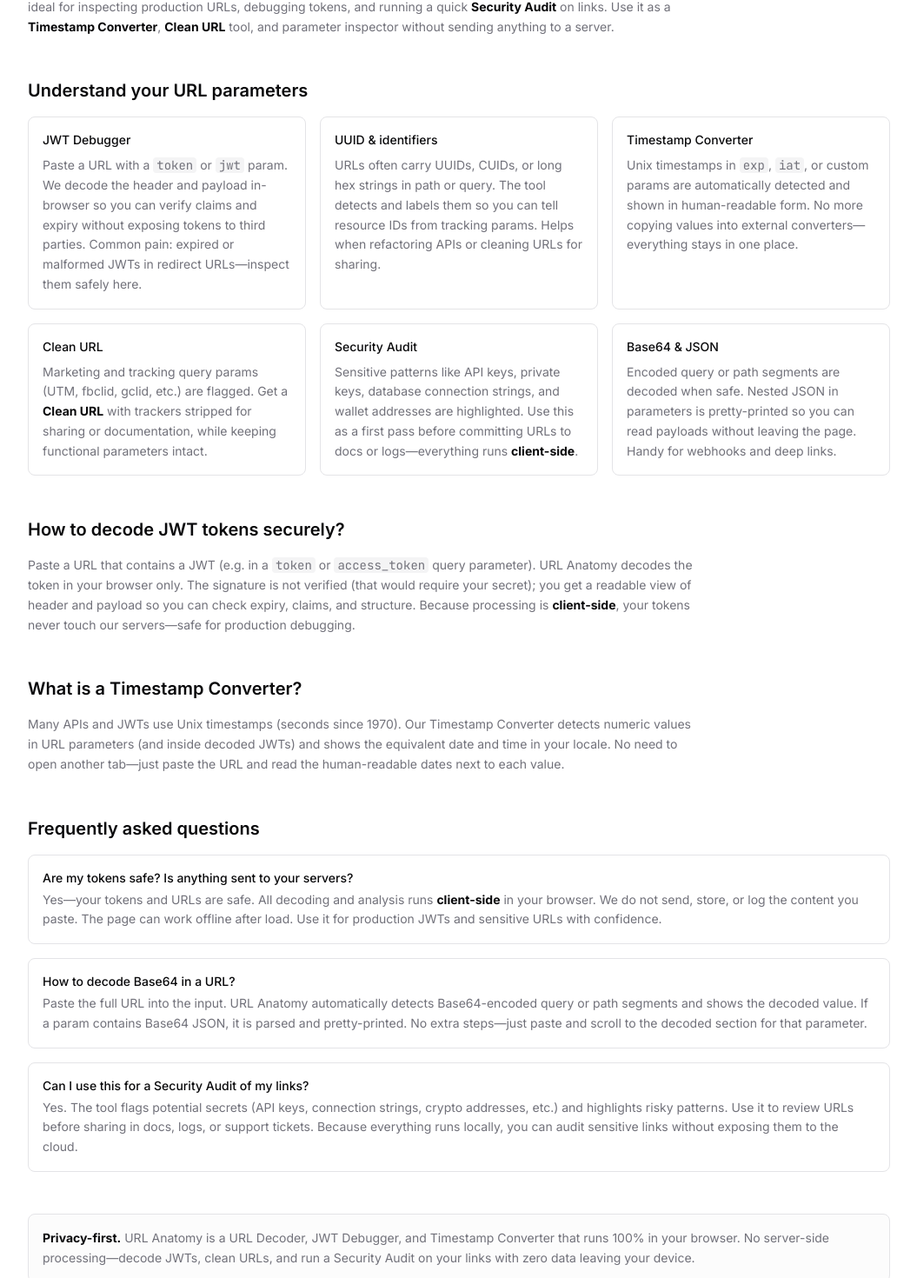
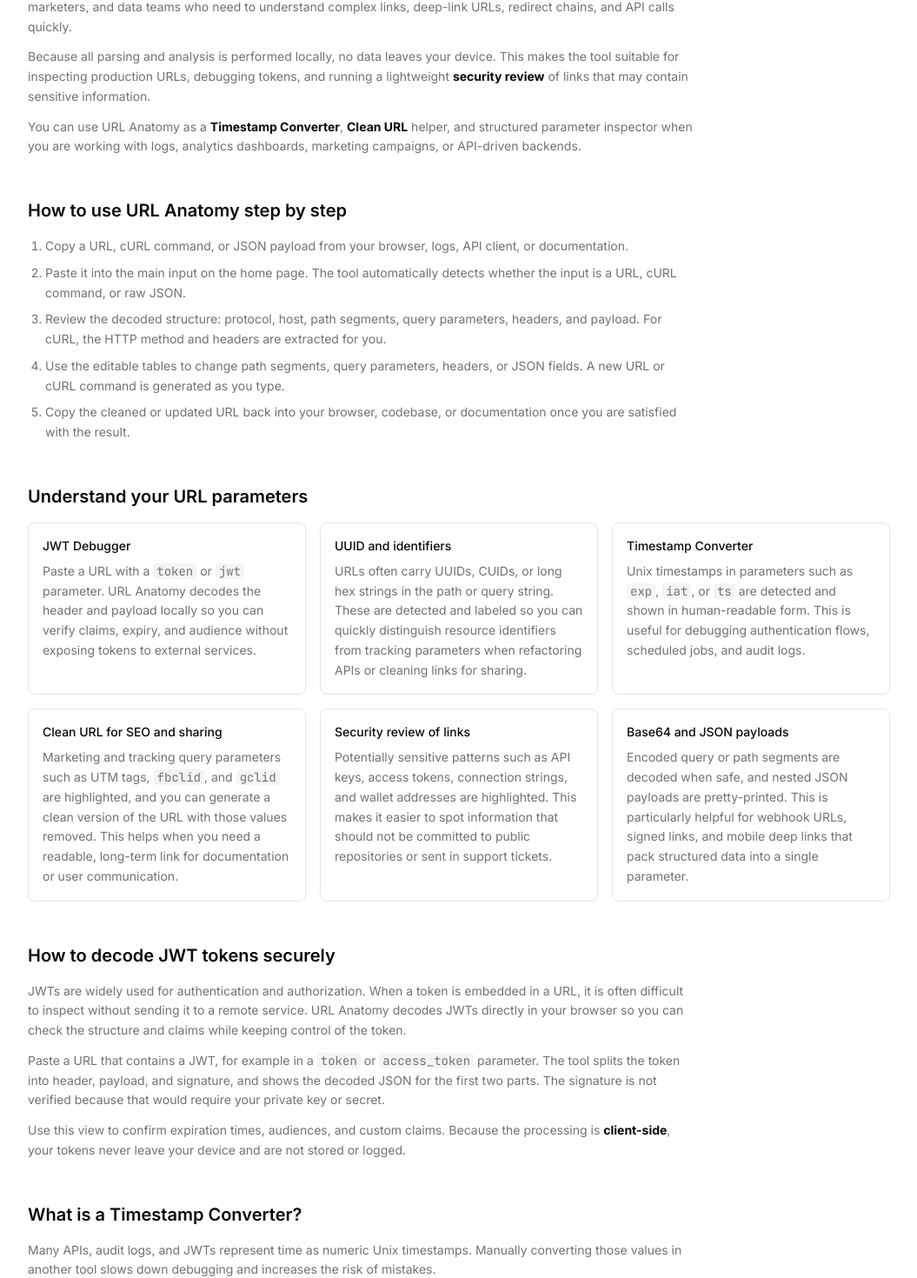
Before and after one commit to TheMegafuji/URLAnatomy, a Next.js app: page /learn in a window 1280 px wide. Shown: the part 192-1662 px from the top of the page at 87% size, without its empty margins (112-1167 px from the left). Built offline with nearby package versions, Linux system fonts and the light colour scheme; no server answers.

Commit message:
feat: expand homepage and Learn page content with detailed usage guides

```diff
--- a/src/app/page.tsx
+++ b/src/app/page.tsx
@@ -510,6 +510,56 @@ export default function Home() {
             </div>
           </section>
 
+          <section className="mb-8" aria-labelledby="how-it-works-heading">
+            <h2
+              id="how-it-works-heading"
+              className="text-sm font-medium text-muted-foreground mb-3"
+            >
+              How URL Anatomy works
+            </h2>
+            <div className="rounded-lg border-2 border-border bg-card px-4 py-3 text-sm">
+              <ol className="list-decimal pl-4 space-y-1 text-muted-foreground">
+                <li>Copy a URL, cURL command, or JSON payload from your browser, logs, or API client.</li>
+                <li>Paste it into the input above. The tool automatically detects the format.</li>
+                <li>Review the decoded structure: protocol, host, path segments, query parameters, headers, and body.</li>
+                <li>Edit any path segment, query parameter, header, or JSON field directly in the table views.</li>
+                <li>Copy the updated URL or cURL command back into your workflow when you are done.</li>
+              </ol>
+              <p className="mt-3 text-muted-foreground">
+                For a deeper explanation of JWT debugging, timestamp conversion, and security checks, visit the{' '}
+                <Link href="/learn" className="text-foreground/90 hover:text-foreground underline underline-offset-2">
+                  Learn page
+                </Link>
+                .
+              </p>
+            </div>
+          </section>
+
+          <section className="mb-8" aria-labelledby="homepage-faq-heading">
+            <h2
+              id="homepage-faq-heading"
+              className="text-sm font-medium text-muted-foreground mb-3"
+            >
+              Quick answers
+            </h2>
+            <div className="grid gap-3 md:grid-cols-2">
+              <div className="rounded-lg border-2 border-border bg-card px-4 py-3 text-sm">
+                <h3 className="font-medium text-foreground mb-1">Is my data sent anywhere?</h3>
+                <p className="text-muted-foreground">
+                  No. All decoding and analysis runs in your browser. We do not send, store, or log the URLs, tokens,
+                  or JSON payloads that you paste into the tool.
+                </p>
+              </div>
+              <div className="rounded-lg border-2 border-border bg-card px-4 py-3 text-sm">
+                <h3 className="font-medium text-foreground mb-1">Who is this tool for?</h3>
+                <p className="text-muted-foreground">
+                  URL Anatomy is built for developers, SREs, security engineers, analysts, and marketers who work with
+                  complex URLs, redirects, tracking parameters, and API requests.
+                </p>
+              </div>
+            </div>
+          </section>
+
           <section className="mb-8" aria-labelledby="featured-guides-heading">
             <h2 id="featured-guides-heading" className="text-sm font-medium text-muted-foreground mb-3">
               Explore our guides
--- a/src/components/seo-content.tsx
+++ b/src/components/seo-content.tsx
@@ -2,23 +2,69 @@ export function SeoContent() {
   return (
     <article className="w-full max-w-5xl mx-auto px-4 py-12 lg:py-16 text-muted-foreground">
       <div className="space-y-12">
-        <section>
-          <h2 className="text-xl font-semibold text-foreground mb-4">
+        <section aria-labelledby="learn-overview-heading">
+          <h2
+            id="learn-overview-heading"
+            className="text-xl font-semibold text-foreground mb-4"
+          >
             Why use URL Anatomy?
           </h2>
-          <p className="text-sm leading-relaxed max-w-3xl">
+          <p className="text-sm leading-relaxed max-w-3xl mb-3">
             URL Anatomy is a <strong className="text-foreground">URL Decoder</strong> and{' '}
             <strong className="text-foreground">JWT Debugger</strong> that runs entirely in your
-            browser. No data leaves your device—ideal for inspecting production URLs, debugging
-            tokens, and running a quick <strong className="text-foreground">Security Audit</strong>{' '}
-            on links. Use it as a <strong className="text-foreground">Timestamp Converter</strong>,{' '}
-            <strong className="text-foreground">Clean URL</strong> tool, and parameter inspector
-            without sending anything to a server.
+            browser. It is designed for developers, marketers, and data teams who need to
+            understand complex links, deep-link URLs, redirect chains, and API calls quickly.
+          </p>
+          <p className="text-sm leading-relaxed max-w-3xl mb-3">
+            Because all parsing and analysis is performed locally, no data leaves your device.
+            This makes the tool suitable for inspecting production URLs, debugging tokens, and
+            running a lightweight <strong className="text-foreground">security review</strong> of
+            links that may contain sensitive information.
+          </p>
+          <p className="text-sm leading-relaxed max-w-3xl">
+            You can use URL Anatomy as a <strong className="text-foreground">Timestamp Converter</strong>,{' '}
+            <strong className="text-foreground">Clean URL</strong> helper, and structured parameter
+            inspector when you are working with logs, analytics dashboards, marketing campaigns,
+            or API-driven backends.
           </p>
         </section>
 
-        <section>
-          <h2 className="text-xl font-semibold text-foreground mb-4">
+        <section aria-labelledby="learn-how-to-use-heading">
+          <h2
+            id="learn-how-to-use-heading"
+            className="text-xl font-semibold text-foreground mb-4"
+          >
+            How to use URL Anatomy step by step
+          </h2>
+          <ol className="list-decimal pl-5 space-y-2 text-sm leading-relaxed max-w-3xl">
+            <li>
+              Copy a URL, cURL command, or JSON payload from your browser, logs, API client, or
+              documentation.
+            </li>
+            <li>
+              Paste it into the main input on the home page. The tool automatically detects
+              whether the input is a URL, cURL command, or raw JSON.
+            </li>
+            <li>
+              Review the decoded structure: protocol, host, path segments, query parameters,
+              headers, and payload. For cURL, the HTTP method and headers are extracted for you.
+            </li>
+            <li>
+              Use the editable tables to change path segments, query parameters, headers, or JSON
+              fields. A new URL or cURL command is generated as you type.
+            </li>
+            <li>
+              Copy the cleaned or updated URL back into your browser, codebase, or documentation
+              once you are satisfied with the result.
+            </li>
+          </ol>
+        </section>
+
+        <section aria-labelledby="learn-parameters-heading">
+          <h2
+            id="learn-parameters-heading"
+            className="text-xl font-semibold text-foreground mb-4"
+          >
             Understand your URL parameters
           </h2>
           <div className="grid gap-4 sm:grid-cols-2 lg:grid-cols-3">
@@ -26,118 +72,154 @@ export function SeoContent() {
               <h3 className="font-medium text-foreground mb-2">JWT Debugger</h3>
               <p className="leading-relaxed">
                 Paste a URL with a <code className="rounded bg-muted px-1">token</code> or{' '}
-                <code className="rounded bg-muted px-1">jwt</code> param. We decode the header and
-                payload in-browser so you can verify claims and expiry without exposing tokens to
-                third parties. Common pain: expired or malformed JWTs in redirect URLs—inspect them
-                safely here.
+                <code className="rounded bg-muted px-1">jwt</code> parameter. URL Anatomy decodes
+                the header and payload locally so you can verify claims, expiry, and audience
+                without exposing tokens to external services.
               </p>
             </div>
             <div className="rounded-lg border border-border bg-card/50 p-4 text-sm">
-              <h3 className="font-medium text-foreground mb-2">UUID & identifiers</h3>
+              <h3 className="font-medium text-foreground mb-2">UUID and identifiers</h3>
               <p className="leading-relaxed">
-                URLs often carry UUIDs, CUIDs, or long hex strings in path or query. The tool
-                detects and labels them so you can tell resource IDs from tracking params. Helps
-                when refactoring APIs or cleaning URLs for sharing.
+                URLs often carry UUIDs, CUIDs, or long hex strings in the path or query string.
+                These are detected and labeled so you can quickly distinguish resource identifiers
+                from tracking parameters when refactoring APIs or cleaning links for sharing.
               </p>
             </div>
             <div className="rounded-lg border border-border bg-card/50 p-4 text-sm">
               <h3 className="font-medium text-foreground mb-2">Timestamp Converter</h3>
               <p className="leading-relaxed">
-                Unix timestamps in <code className="rounded bg-muted px-1">exp</code>,{' '}
-                <code className="rounded bg-muted px-1">iat</code>, or custom params are
-                automatically detected and shown in human-readable form. No more copying values
-                into external converters—everything stays in one place.
+                Unix timestamps in parameters such as <code className="rounded bg-muted px-1">exp</code>,{' '}
+                <code className="rounded bg-muted px-1">iat</code>, or <code className="rounded bg-muted px-1">ts</code>{' '}
+                are detected and shown in human-readable form. This is useful for debugging
+                authentication flows, scheduled jobs, and audit logs.
               </p>
             </div>
             <div className="rounded-lg border border-border bg-card/50 p-4 text-sm">
-              <h3 className="font-medium text-foreground mb-2">Clean URL</h3>
+              <h3 className="font-medium text-foreground mb-2">Clean URL for SEO and sharing</h3>
               <p className="leading-relaxed">
-                Marketing and tracking query params (UTM, fbclid, gclid, etc.) are flagged. Get a
-                <strong className="text-foreground"> Clean URL</strong> with trackers stripped for
-                sharing or documentation, while keeping functional parameters intact.
+                Marketing and tracking query parameters such as UTM tags, <code className="rounded bg-muted px-1">fbclid</code>,{' '}
+                and <code className="rounded bg-muted px-1">gclid</code> are highlighted, and you
+                can generate a clean version of the URL with those values removed. This helps
+                when you need a readable, long-term link for documentation or user communication.
               </p>
             </div>
             <div className="rounded-lg border border-border bg-card/50 p-4 text-sm">
-              <h3 className="font-medium text-foreground mb-2">Security Audit</h3>
+              <h3 className="font-medium text-foreground mb-2">Security review of links</h3>
               <p className="leading-relaxed">
-                Sensitive patterns like API keys, private keys, database connection strings, and
-                wallet addresses are highlighted. Use this as a first pass before committing URLs
-                to docs or logs—everything runs <strong className="text-foreground">client-side</strong>.
+                Potentially sensitive patterns such as API keys, access tokens, connection
+                strings, and wallet addresses are highlighted. This makes it easier to spot
+                information that should not be committed to public repositories or sent in
+                support tickets.
               </p>
             </div>
             <div className="rounded-lg border border-border bg-card/50 p-4 text-sm">
-              <h3 className="font-medium text-foreground mb-2">Base64 & JSON</h3>
+              <h3 className="font-medium text-foreground mb-2">Base64 and JSON payloads</h3>
               <p className="leading-relaxed">
-                Encoded query or path segments are decoded when safe. Nested JSON in parameters
-                is pretty-printed so you can read payloads without leaving the page. Handy for
-                webhooks and deep links.
+                Encoded query or path segments are decoded when safe, and nested JSON payloads
+                are pretty-printed. This is particularly helpful for webhook URLs, signed links,
+                and mobile deep links that pack structured data into a single parameter.
               </p>
             </div>
           </div>
         </section>
 
-        <section>
-          <h2 className="text-xl font-semibold text-foreground mb-4">
-            How to decode JWT tokens securely?
+        <section aria-labelledby="learn-jwt-heading">
+          <h2
+            id="learn-jwt-heading"
+            className="text-xl font-semibold text-foreground mb-4"
+          >
+            How to decode JWT tokens securely
           </h2>
-          <p className="text-sm leading-relaxed max-w-3xl mb-4">
-            Paste a URL that contains a JWT (e.g. in a <code className="rounded bg-muted px-1">token</code> or{' '}
-            <code className="rounded bg-muted px-1">access_token</code> query parameter). URL Anatomy
-            decodes the token in your browser only. The signature is not verified (that would require
-            your secret); you get a readable view of header and payload so you can check expiry,
-            claims, and structure. Because processing is <strong className="text-foreground">client-side</strong>,
-            your tokens never touch our servers—safe for production debugging.
+          <p className="text-sm leading-relaxed max-w-3xl mb-3">
+            JWTs are widely used for authentication and authorization. When a token is embedded
+            in a URL, it is often difficult to inspect without sending it to a remote service.
+            URL Anatomy decodes JWTs directly in your browser so you can check the structure and
+            claims while keeping control of the token.
+          </p>
+          <p className="text-sm leading-relaxed max-w-3xl mb-3">
+            Paste a URL that contains a JWT, for example in a <code className="rounded bg-muted px-1">token</code>{' '}
+            or <code className="rounded bg-muted px-1">access_token</code> parameter. The tool
+            splits the token into header, payload, and signature, and shows the decoded JSON for
+            the first two parts. The signature is not verified because that would require your
+            private key or secret.
+          </p>
+          <p className="text-sm leading-relaxed max-w-3xl">
+            Use this view to confirm expiration times, audiences, and custom claims. Because the
+            processing is <strong className="text-foreground">client-side</strong>, your tokens
+            never leave your device and are not stored or logged.
           </p>
         </section>
 
-        <section>
-          <h2 className="text-xl font-semibold text-foreground mb-4">
+        <section aria-labelledby="learn-timestamp-heading">
+          <h2
+            id="learn-timestamp-heading"
+            className="text-xl font-semibold text-foreground mb-4"
+          >
             What is a Timestamp Converter?
           </h2>
+          <p className="text-sm leading-relaxed max-w-3xl mb-3">
+            Many APIs, audit logs, and JWTs represent time as numeric Unix timestamps. Manually
+            converting those values in another tool slows down debugging and increases the risk
+            of mistakes.
+          </p>
           <p className="text-sm leading-relaxed max-w-3xl">
-            Many APIs and JWTs use Unix timestamps (seconds since 1970). Our Timestamp Converter
-            detects numeric values in URL parameters (and inside decoded JWTs) and shows the
-            equivalent date and time in your locale. No need to open another tab—just paste the
-            URL and read the human-readable dates next to each value.
+            URL Anatomy scans parameters and decoded payloads for timestamp-like values and shows
+            the equivalent dates in your locale. This helps you quickly understand when a token
+            expires, when a background job is scheduled to run, or when a user action was
+            recorded, without leaving the page.
           </p>
         </section>
 
-        <section>
-          <h2 className="text-xl font-semibold text-foreground mb-4">
+        <section aria-labelledby="learn-faq-heading">
+          <h2
+            id="learn-faq-heading"
+            className="text-xl font-semibold text-foreground mb-4"
+          >
             Frequently asked questions
           </h2>
           <dl className="space-y-4 text-sm">
             <div className="rounded-lg border border-border bg-card/50 p-4">
               <dt className="font-medium text-foreground mb-1">
-                Are my tokens safe? Is anything sent to your servers?
+                Are my tokens and URLs safe? Is anything sent to your servers?
               </dt>
               <dd className="leading-relaxed text-muted-foreground">
-                Yes—your tokens and URLs are safe. All decoding and analysis runs{' '}
-                <strong className="text-foreground">client-side</strong> in your browser. We do not
-                send, store, or log the content you paste. The page can work offline after load.
-                Use it for production JWTs and sensitive URLs with confidence.
+                All decoding and analysis runs <strong className="text-foreground">client-side</strong>{' '}
+                in your browser. We do not send, store, or log the content that you paste into the
+                tool. After the page has loaded, the core functionality can work even if you go
+                offline.
               </dd>
             </div>
             <div className="rounded-lg border border-border bg-card/50 p-4">
               <dt className="font-medium text-foreground mb-1">
-                How to decode Base64 in a URL?
+                How do I decode Base64 or nested JSON in a URL?
               </dt>
               <dd className="leading-relaxed text-muted-foreground">
-                Paste the full URL into the input. URL Anatomy automatically detects Base64-encoded
-                query or path segments and shows the decoded value. If a param contains Base64
-                JSON, it is parsed and pretty-printed. No extra steps—just paste and scroll to
-                the decoded section for that parameter.
+                Paste the full URL into the input. URL Anatomy detects Base64-encoded values in
+                query or path segments and shows the decoded result. If the decoded value is JSON,
+                it is parsed and rendered in a readable format so you can inspect keys and values
+                without leaving the page.
               </dd>
             </div>
             <div className="rounded-lg border border-border bg-card/50 p-4">
               <dt className="font-medium text-foreground mb-1">
-                Can I use this for a Security Audit of my links?
+                Can I use this tool as part of a security or privacy review?
               </dt>
               <dd className="leading-relaxed text-muted-foreground">
-                Yes. The tool flags potential secrets (API keys, connection strings, crypto
-                addresses, etc.) and highlights risky patterns. Use it to review URLs before
-                sharing in docs, logs, or support tickets. Because everything runs locally, you
-                can audit sensitive links without exposing them to the cloud.
+                Yes. The tool highlights patterns that often indicate secrets or sensitive data and
+                helps you spot information that should be removed from public logs, repositories,
+                or support tickets. Because everything is processed locally, you can safely inspect
+                production URLs and tokens as part of your review process.
+              </dd>
+            </div>
+            <div className="rounded-lg border border-border bg-card/50 p-4">
+              <dt className="font-medium text-foreground mb-1">
+                Who is URL Anatomy designed for?
+              </dt>
+              <dd className="leading-relaxed text-muted-foreground">
+                The tool is primarily designed for software engineers, SREs, security engineers,
+                analysts, and marketers who regularly work with URLs, redirects, and tracking
+                parameters. However, anyone who needs a clear explanation of a long or complex URL
+                can benefit from it.
               </dd>
             </div>
           </dl>
@@ -145,10 +227,10 @@ export function SeoContent() {
 
         <section className="rounded-lg border border-border bg-muted/30 p-4 text-sm">
           <p className="leading-relaxed">
-            <strong className="text-foreground">Privacy-first.</strong> URL Anatomy is a URL Decoder,
-            JWT Debugger, and Timestamp Converter that runs 100% in your browser. No server-side
-            processing—decode JWTs, clean URLs, and run a Security Audit on your links with zero
-            data leaving your device.
+            <strong className="text-foreground">Privacy-first.</strong> URL Anatomy is a URL
+            Decoder, JWT Debugger, and Timestamp Converter that runs in your browser without
+            server-side processing. Use it to decode JWTs, clean URLs, and perform a lightweight
+            security and analytics review of your links while keeping control of your data.
           </p>
         </section>
       </div>
```
Also changed, not shown: src/lib/changelog-data.ts (+10 -0 lines).
